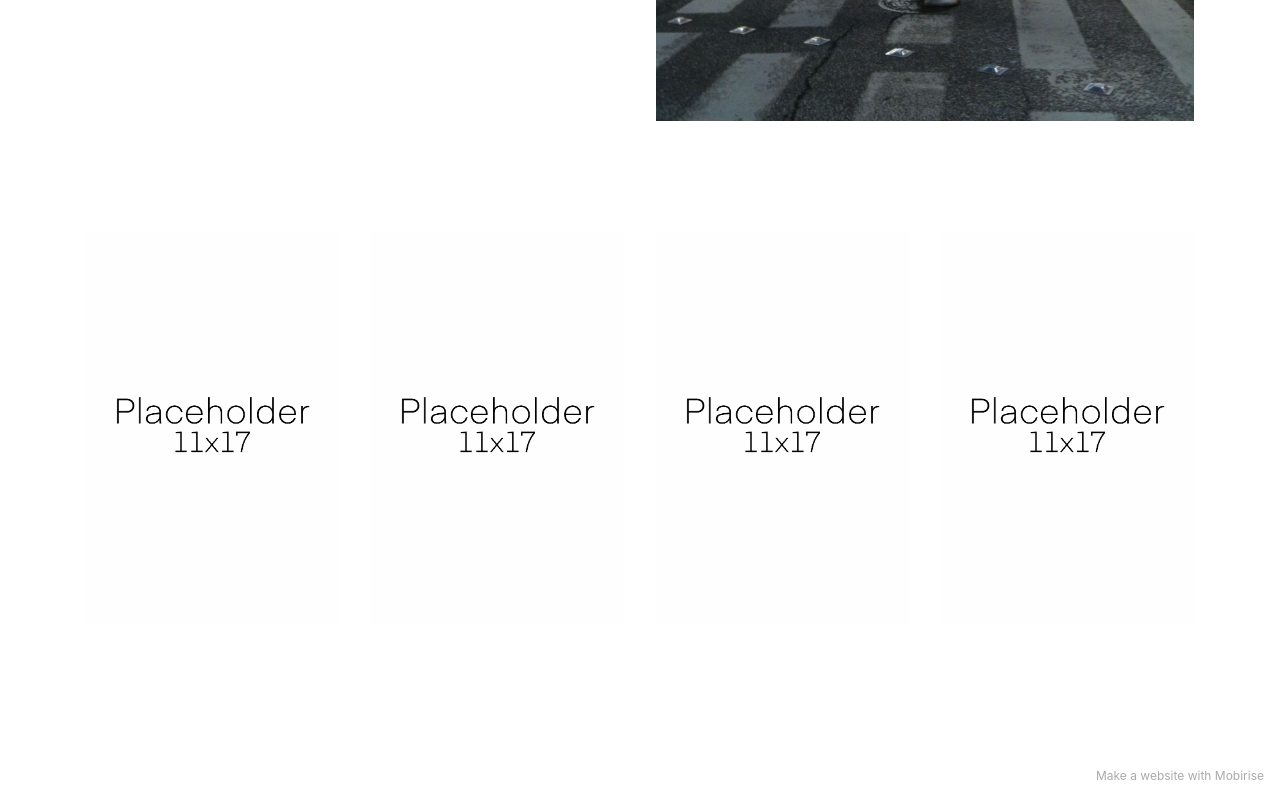
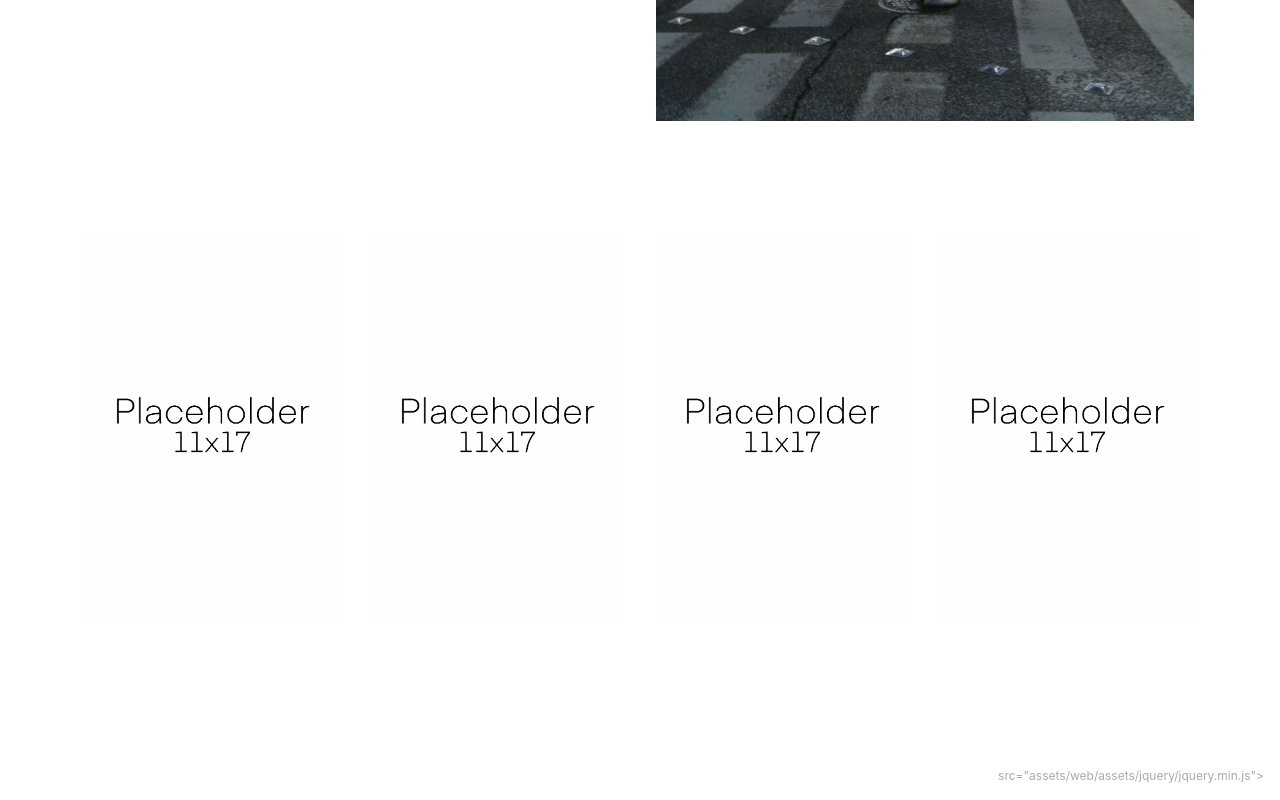
Before and after one commit to carsonthorn/carsonthorn.github.io, a plain HTML site: page about.html in a window 1280 px wide. Shown: the part 705-1505 px from the top of the page. Drawn offline with Linux system fonts and the light colour scheme.

Commit message:
Update about.html

```diff
--- a/about.html
+++ b/about.html
@@ -136,7 +136,7 @@
             </div>
         </div>
     </div>
-</section><section style="background-color: #fff; font-family: -apple-system, BlinkMacSystemFont, 'Segoe UI', 'Roboto', 'Helvetica Neue', Arial, sans-serif; color:#aaa; font-size:12px; padding: 0; align-items: center; display: flex;"><a href="https://mobirise.site/d" style="flex: 1 1; height: 3rem; padding-left: 1rem;"></a><p style="flex: 0 0 auto; margin:0; padding-right:1rem;">Make a website with <a href="https://mobirise.site/z" style="color:#aaa;">Mobirise</a></p></section><script src="assets/web/assets/jquery/jquery.min.js"></script>  <script src="assets/popper/popper.min.js"></script>  <script src="assets/tether/tether.min.js"></script>  <script src="assets/bootstrap/js/bootstrap.min.js"></script>  <script src="assets/smoothscroll/smooth-scroll.js"></script>  <script src="assets/dropdown/js/nav-dropdown.js"></script>  <script src="assets/dropdown/js/navbar-dropdown.js"></script>  <script src="assets/touchswipe/jquery.touch-swipe.min.js"></script>  <script src="assets/theme/js/script.js"></script>
+</section><section style="background-color: #fff; font-family: -apple-system, BlinkMacSystemFont, 'Segoe UI', 'Roboto', 'Helvetica Neue', Arial, sans-serif; color:#aaa; font-size:12px; padding: 0; align-items: center; display: flex;"><a href="https://mobirise.site/d" style="flex: 1 1; height: 3rem; padding-left: 1rem;"></a><p style="flex: 0 0 auto; margin:0; padding-right:1rem;"> src="assets/web/assets/jquery/jquery.min.js"></script>  <script src="assets/popper/popper.min.js"></script>  <script src="assets/tether/tether.min.js"></script>  <script src="assets/bootstrap/js/bootstrap.min.js"></script>  <script src="assets/smoothscroll/smooth-scroll.js"></script>  <script src="assets/dropdown/js/nav-dropdown.js"></script>  <script src="assets/dropdown/js/navbar-dropdown.js"></script>  <script src="assets/touchswipe/jquery.touch-swipe.min.js"></script>  <script src="assets/theme/js/script.js"></script>
 
 
 </body>
```
